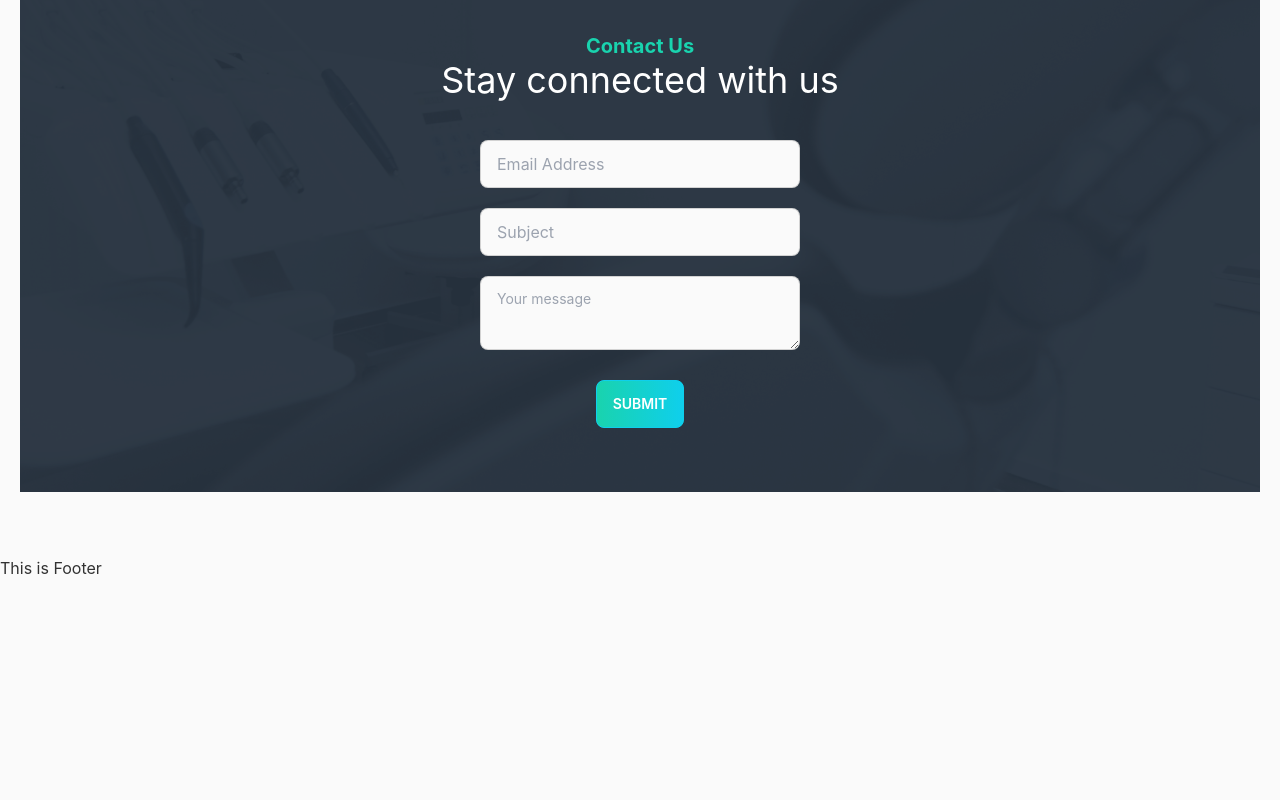
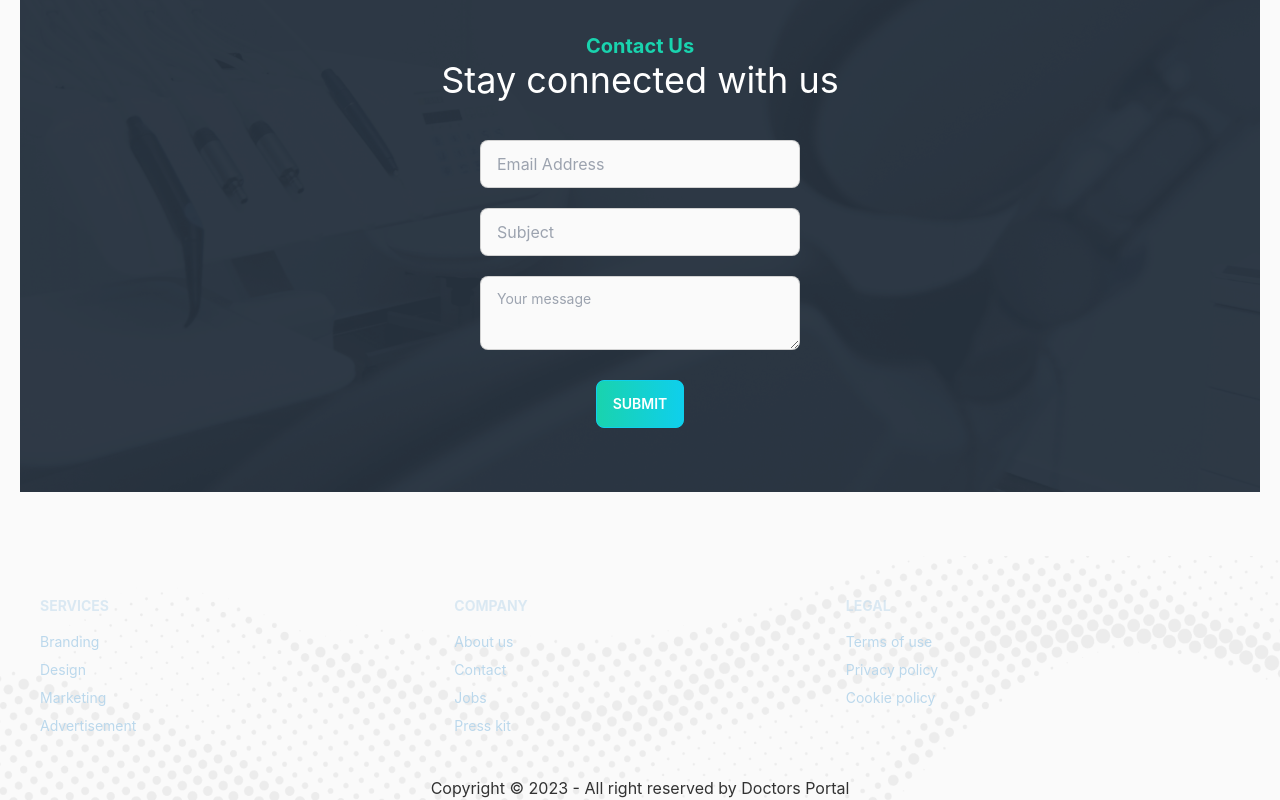
Before and after one commit to AkRazu/doctors-portal-client, a React (Create React App) app: page / in a window 1280 px wide. Shown: the part 3257-4057 px from the top of the page. Before the commit the page ends 3837 px from the top, so only its background shows below. Built offline with nearby package versions, Linux system fonts and the light colour scheme.

Commit message:
footer section add

```diff
--- /dev/null
+++ b/src/Pages/Home/Shared/Footer/Footer.css
@@ -0,0 +1,6 @@
+.footer-bg{
+    background-image: url('../../../../assets/images/footer.png');
+    background-size: cover;
+    background-position: center;
+    background-repeat: no-repeat;
+}
--- a/src/Pages/Home/Shared/Footer/Footer.js
+++ b/src/Pages/Home/Shared/Footer/Footer.js
@@ -1,11 +1,63 @@
-import React from 'react';
+import React from "react";
+import { Link } from "react-router-dom";
+import "./Footer.css";
+const Footer = () => {
+  const date = new Date();
 
-const Footer = () => {
-    return (
+  const year = date.getFullYear();
+  return (
+    <section className="footer-bg">
+      <footer className="footer p-10 text-neutral-content text-black">
         <div>
-            <h2>This is Footer</h2>
+          <span className="footer-title">Services</span>
+          <Link to="/" className="link link-hover">
+            Branding
+          </Link>
+          <Link to="/" className="link link-hover">
+            Design
+          </Link>
+          <Link to="/" className="link link-hover">
+            Marketing
+          </Link>
+          <Link to="/" className="link link-hover">
+            Advertisement
+          </Link>
         </div>
-    );
+        <div>
+          <span className="footer-title">Company</span>
+          <Link to="/" className="link link-hover">
+            About us
+          </Link>
+          <Link to="/" className="link link-hover">
+            Contact
+          </Link>
+          <Link to="/" className="link link-hover">
+            Jobs
+          </Link>
+          <Link to="/" className="link link-hover">
+            Press kit
+          </Link>
+        </div>
+        <div>
+          <span className="footer-title">Legal</span>
+          <Link to="/" className="link link-hover">
+            Terms of use
+          </Link>
+          <Link to="/" className="link link-hover">
+            Privacy policy
+          </Link>
+          <Link to="/" className="link link-hover">
+            Cookie policy
+          </Link>
+        </div>
+      </footer>
+      <div>
+        <p className="text-center">
+          Copyright &copy; {year} - All right reserved by Doctors Portal
+        </p>
+      </div>
+    </section>
+  );
 };
 
 export default Footer;
```
